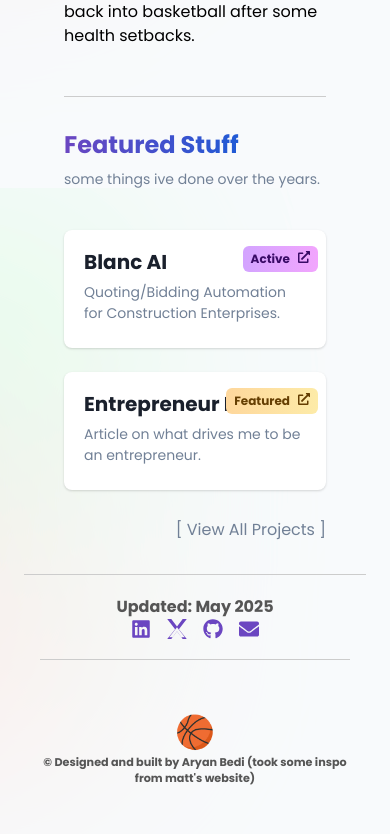
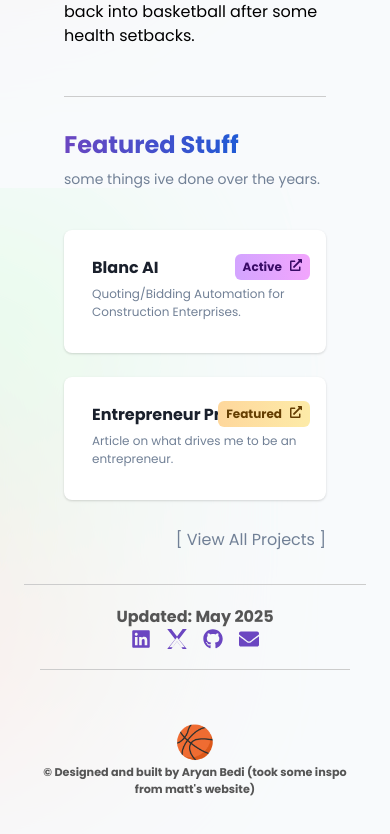
Before and after one commit to aryanbedi19/aryanbedi.com, a Next.js app: page / in a window 390 px wide. Shown: the part 1500-2334 px from the top of the page. Built offline with nearby package versions, Linux system fonts and the light colour scheme.

Commit message:
fix: make ProjectCard fully responsive for mobile (width, padding, font size)

```diff
--- a/src/components/project/ProjectCard.tsx
+++ b/src/components/project/ProjectCard.tsx
@@ -53,9 +53,12 @@ const ProjectCard: React.FC<ProjectCardProps> = ({
     >
       <Card
         className="project-card"
-        width="100%"
+        width={{ base: "100%", sm: "100%", md: "100%" }}
+        minWidth={0}
         borderRadius="lg"
         overflow="hidden"
+        p={{ base: 2, sm: 4, md: 6 }}
+        m={{ base: 0, sm: 0, md: 0 }}
         onMouseEnter={() => setIsHovered(true)}
         onMouseLeave={() => setIsHovered(false)}
       >
@@ -91,10 +94,10 @@ const ProjectCard: React.FC<ProjectCardProps> = ({
           </Text>
         </Box>
         <CardBody>
-          <Heading as="h4" size="md" mb={2}>
+          <Heading as="h4" size={{ base: "sm", sm: "md" }} mb={2}>
             {title}
           </Heading>
-          <Text fontSize="sm" color={descriptionTextColor} mb={1}>
+          <Text fontSize={{ base: "xs", sm: "sm" }} color={descriptionTextColor} mb={1}>
             {description}
           </Text>
         </CardBody>
```
